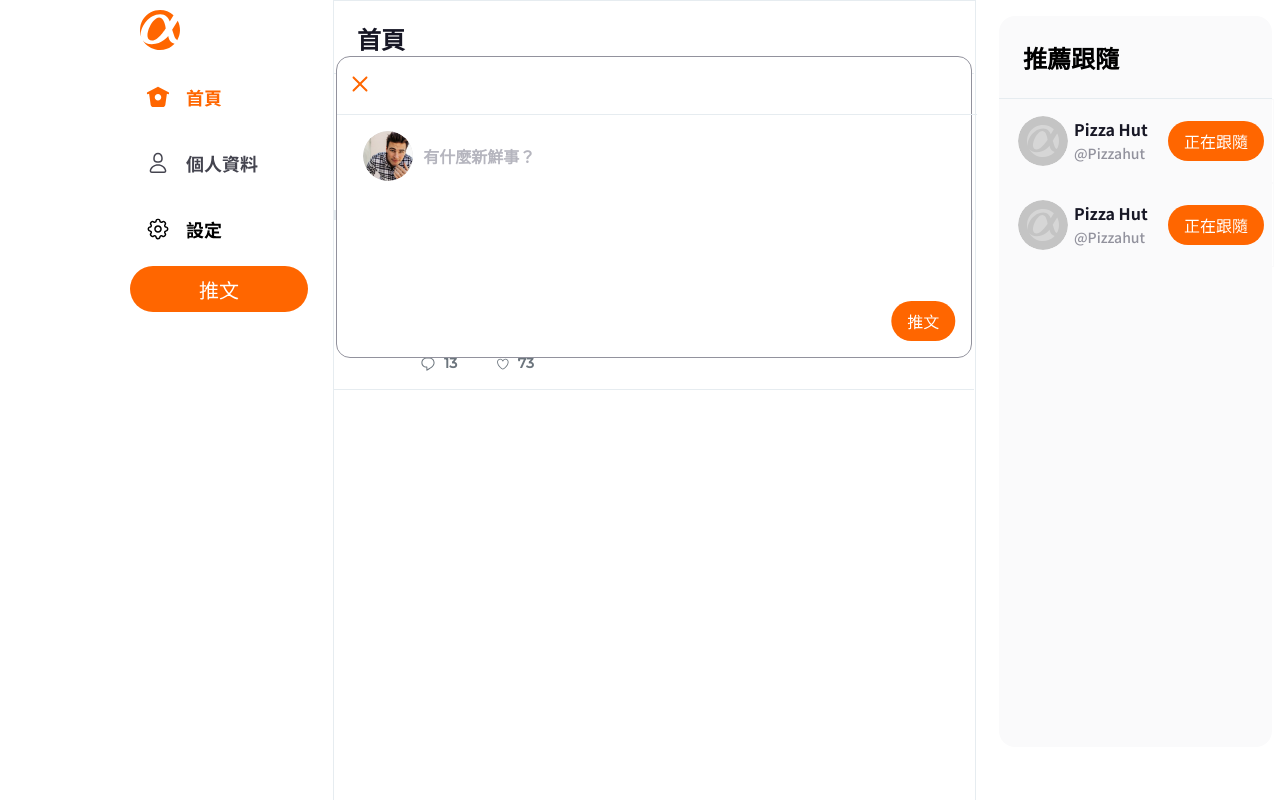
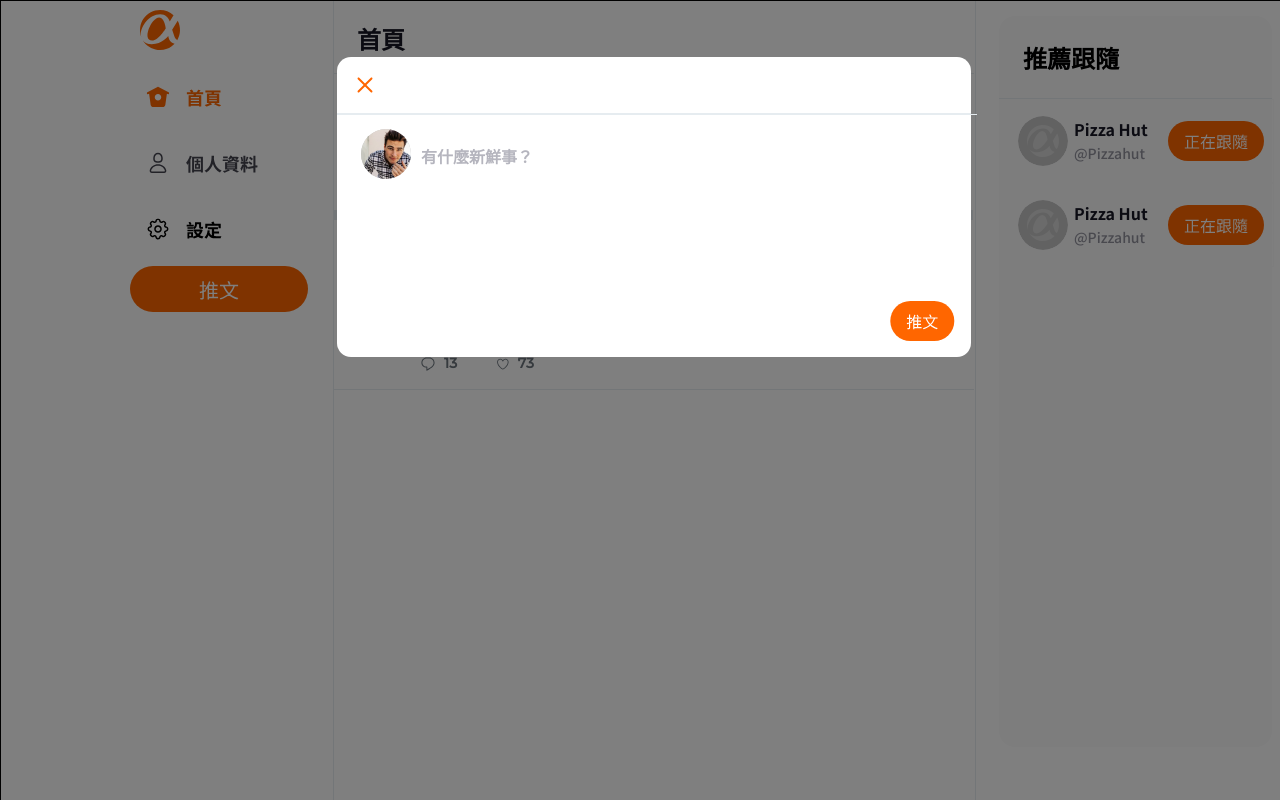
Before and after one commit to bluelsa/twitter-frontend-2023, a React (Create React App) app: page /home in a window 1280 px wide. Both pictures are taken after a click on the element 654 px from the left and 150 px from the top of the page. Built offline with nearby package versions, Linux system fonts and the light colour scheme.

Commit message:
Feat: update popup window layout

```diff
--- a/src/common/TwitPopUp.jsx
+++ b/src/common/TwitPopUp.jsx
@@ -1,20 +1,24 @@
 import styles from "../pages/HomeStyle.module.scss";
-import { ReactComponent as ModalX } from "../assets/image/ModalX.svg"
+import { ReactComponent as ModalX } from "../assets/image/ModalX.svg";
 import { ReactComponent as PostButton } from "../assets/image/PostButton.svg";
-
+import { ReactComponent as Avatar } from '../assets/image/PostPhoto.svg'
 
 const TwitPopUp = (props) => {
   return (
     <div className={styles.popContainer}>
+      <div className={styles.popInner}>
         <div className={styles.popHeader}>
-        <div>
-          <ModalX onClick={() => props.setTwit(false)} />
-        </div>
+          <ModalX
+            className={styles.deleteIcon}
+            onClick={() => props.setTwit(false)}
+          />
         </div>
         <div className={styles.mainDivider}></div>
         <div className={styles.postContainer}>
           <div className={styles.postContent}>
-          <div className={styles.postAvatar}></div>
+            <div className={styles.postAvatar}>
+              <Avatar/>
+            </div>
             <textarea
               className={styles.postText}
               placeholder="有什麼新鮮事？"
@@ -25,6 +29,7 @@ const TwitPopUp = (props) => {
           <PostButton />
         </div>
       </div>
+    </div>
   );
 };
 
--- a/src/components/Home/Post.jsx
+++ b/src/components/Home/Post.jsx
@@ -1,11 +1,12 @@
 import styles from "../../pages/HomeStyle.module.scss";
 import { ReactComponent as PostButton } from "../../assets/image/PostButton.svg";
+import { ReactComponent as Avatar } from '../../assets/image/PostPhoto.svg'
 
 const Post = (props) => {
   return (
     <div className={styles.postContainer} onClick={() => props.setTwit(true)}>
       <div className={styles.postContent}>
-        <div className={styles.postAvatar}></div>
+        <div className={styles.postAvatar}><Avatar/></div>
         <textarea
           className={styles.postText}
           placeholder="有什麼新鮮事？"
--- a/src/components/Others/UserEditModal.jsx
+++ b/src/components/Others/UserEditModal.jsx
@@ -8,6 +8,7 @@ import { ReactComponent as ChangePhotoIcon } from "../../assets/image/iconCCamer
 const UserEditModal = (props) => {
   return (
     <div className={styles.editContainer}>
+      <div className={styles.editInner}>
       <div className={styles.editHeader}>
         <div>
           <ModalX onClick={() => props.setEditPopup(false)} />
@@ -65,6 +66,7 @@ const UserEditModal = (props) => {
         </div>
         <div className={styles.textCount}>0/160</div>
       </div>
+      </div>
     </div>
   );
 };
--- a/src/components/Others/editStyle.module.scss
+++ b/src/components/Others/editStyle.module.scss
@@ -2,24 +2,38 @@
 
 //edit
 .editContainer {
-  position:fixed;
-  top: 56px;
-  left: 337px;
-  width: 634px;
-  height: 610px;
-  z-index: 1000;
-  background-color: #FFFFFF;
-  border-radius: 14px;
-  border: 1px solid #92929D;
+  border: 1px solid #000;
+  width: 100%;
+  height: 100vh;
+  position: fixed;
+  z-index: 100;
+  top: 0;
+  left: 0;
+  background-color: rgb(0, 0, 0, 0.5);
+  display: flex;
+  justify-content: center;
+  align-items: center;
+
+  .editInner {
+     top: 56px;
+    left: 337px;
+    width: 634px;
+    height: 610px;
+    background-color: #fff;
+    border-radius: 14px;
   display: flex;
   flex-direction: column;
-
+  }
 }
 
 .imageContainer {
   position: relative;
   width: 634px;
   height: 340px;
+
+  .cover {
+    filter: brightness(60%)
+  }
 }
 
  .avatarWrapper {
--- a/src/components/User/EditPopup.module.scss
+++ b/src/components/User/EditPopup.module.scss
@@ -1,4 +1,5 @@
 .popupContainer {
+  border: 1px solid red;
   width: 100%;
   height: 100vh;
   position: fixed;
--- a/src/pages/HomeStyle.module.scss
+++ b/src/pages/HomeStyle.module.scss
@@ -14,7 +14,6 @@
   display: grid;
   grid-template-columns: 333px 641px 426px;
   grid-template-rows: 1200px;
-
 }
 
 .interaction {
@@ -27,12 +26,9 @@
   width: 640px;
   height: 1px;
   border: none;
-  background-color: #E6ECF0;
+  background-color: #e6ecf0;
   margin-bottom: 16px;
 }
-
-
-
 
 //中間Content
 .scrollbar {
@@ -41,16 +37,14 @@
   &::-webkit-scrollbar {
     width: 15px;
     height: 1193px;
-    background-color: #FAFAFA;
-    border: 1px solid #E6ECF0;
-
+    background-color: #fafafa;
+    border: 1px solid #e6ecf0;
   }
 
   &::-webkit-scrollbar-thumb {
     border-radius: 8px;
-    background-color: #C1C1C1;
-    box-shadow: inset 3px 0px 0px#E8E8E8,
-      inset -3px 0px 0px #F0F0F0;
+    background-color: #c1c1c1;
+    box-shadow: inset 3px 0px 0px#E8E8E8, inset -3px 0px 0px #f0f0f0;
   }
 }
 
@@ -58,15 +52,14 @@
   width: 1400px;
   height: 1200px;
   position: fixed;
-  background-color: #C4C4C4;
+  background-color: #c4c4c4;
   filter: brightness(60%);
-
 }
 
 .mainBackground {
   width: 100%;
   height: 100%;
-  border: 1px solid #E6ECF0;
+  border: 1px solid #e6ecf0;
   overflow-y: scroll;
   overflow-x: hidden;
   position: relative;
@@ -75,13 +68,12 @@
     margin-top: 20px;
     width: 100%;
     height: 52px;
-    font-family: 'Noto Sans TC';
+    font-family: "Noto Sans TC";
     font-size: 24px;
     font-weight: 700;
     padding-left: 23px;
     color: #171725;
     position: relative;
-
   }
 
   .postContainer {
@@ -100,14 +92,13 @@
         cursor: pointer;
       }
     }
-
   }
 
   .postDivider {
     width: 639px;
     height: 10px;
     border: none;
-    background-color: #E6ECF0;
+    background-color: #e6ecf0;
   }
 
   .tweets {
@@ -120,7 +111,7 @@
 .grayBackground {
   position: fixed;
   z-index: 1000;
-  background-color: #C4C4C4;
+  background-color: #c4c4c4;
   filter: brightness(60%);
 }
 
@@ -130,14 +121,13 @@
   width: 50px;
   height: 50px;
   border-radius: 50%;
-  background-color: #C4C4C4;
+  background-color: #c4c4c4;
   margin-left: 2.3px;
   background: url(../assets/image/Head.svg);
 
   &:hover {
     cursor: pointer;
   }
-
 }
 
 .tweetContainer {
@@ -166,7 +156,7 @@
     .tweetArticle {
       width: 100%;
       height: 78px;
-      font-family: 'Noto Sans TC';
+      font-family: "Noto Sans TC";
       font-size: 16px;
       font-weight: 400;
       line-height: 26px;
@@ -188,9 +178,9 @@
         div {
           font-size: 14px;
           font-weight: 600;
-          font-family: 'Montserrat';
+          font-family: "Montserrat";
           line-height: 14px;
-          color: #6C757D;
+          color: #6c757d;
         }
       }
     }
@@ -205,7 +195,7 @@
   grid-gap: 8px;
 
   .tweetName {
-    font-family: 'Noto Sans TC';
+    font-family: "Noto Sans TC";
     font-size: 16px;
     font-weight: 700;
     line-height: 26px;
@@ -217,11 +207,11 @@
   }
 
   .tweetTime {
-    font-family: 'Noto Sans TC';
+    font-family: "Noto Sans TC";
     font-size: 14px;
     font-weight: 400;
     line-height: 22px;
-    color: #6C757D;
+    color: #6c757d;
     padding-top: 2px;
   }
 }
@@ -239,13 +229,13 @@
     top: 16px;
     left: 25px;
     border-radius: 16px;
-    background-color: #FAFAFB;
+    background-color: #fafafb;
 
     .popularRectangle {
       width: 273px;
       height: 1px;
       border: none;
-      background-color: #E6ECF0;
+      background-color: #e6ecf0;
     }
 
     .popularTitle {
@@ -257,7 +247,7 @@
         height: 26px;
         font-size: 24px;
         font-weight: 700;
-        font-family: 'Noto Sans TC';
+        font-family: "Noto Sans TC";
         margin-top: 24px;
         margin-left: 24px;
       }
@@ -270,7 +260,7 @@
 .followerContainer {
   width: 100%;
   height: 82px;
-  border: 1px solid #FAFAFB;
+  border: 1px solid #fafafb;
 
   .followerContent {
     width: 250px;
@@ -287,7 +277,7 @@
       .followerName {
         width: 100%;
         height: 26px;
-        font-family: 'Noto Sans TC';
+        font-family: "Noto Sans TC";
         font-size: 16px;
         font-weight: 700;
         line-height: 26px;
@@ -301,11 +291,11 @@
       .followerTime {
         width: 100%;
         height: 22px;
-        font-family: 'Noto Sans TC';
+        font-family: "Noto Sans TC";
         font-size: 14px;
         font-weight: 500;
         line-height: 22px;
-        color: #92929D;
+        color: #92929d;
       }
     }
 
@@ -321,39 +311,44 @@
 
 //TwitPopUp
 .popContainer {
+  border: 1px solid #000;
+  width: 100%;
+  height: 100vh;
   position: fixed;
-  top: 56px;
-  left: 336px;
+  z-index: 100;
+  top: 0;
+  left: 0;
+  background-color: rgb(0, 0, 0, 0.5);
+
+  .popInner {
+    margin-top: 56px;
+    margin-left: 336px;
     width: 634px;
     height: 300px;
-  z-index: 1000;
-  background-color: #FFFFFF;
+    background-color: #fff;
     border-radius: 14px;
-  border: 1px solid #92929D;
-  z-index: 1000;
 
     .popButton {
-    width: 64.5px;
-    height: 40px;
-    position: absolute;
-    bottom: 16px;
-    right: 16px;
+      text-align: end;
+      margin-top: 50px;
+      margin-right: 16px;
 
       &:hover {
         cursor: pointer;
       }
     }
+    .popHeader {
+      border-bottom: 1px solid#E6ECF0;
+      width: 100%;
+      height: 56px;
+      margin-top: 16px;
+      display: flex;
+
+      .deleteIcon {
+        margin-top: 20px;
+        margin-left: 19.5px;
       }
-
-.popHeader {
-  width: 100%;
-  height: 41px;
-  margin-top: 16px;
-
-  div {
-    width: 24px;
-    height: 24px;
-    margin-left: 15px;
+    }
   }
 }
 
@@ -369,13 +364,6 @@
   gap: 8px;
 
   .postAvatar {
-    width: 50px;
-    height: 50px;
-    border-radius: 50%;
-    background-color: #C4C4C4;
-    margin-left: 2.3px;
-    background: url(../assets/image/PostPhoto.svg);
-
     &:hover {
       cursor: pointer;
     }
@@ -384,14 +372,14 @@
   .postText {
     width: 526px;
     height: 26px;
-    font-family: 'Noto Sans TC';
+    font-family: "Noto Sans TC";
     font-size: 18px;
     font-weight: 700;
     line-height: 26px;
     resize: none;
     border: none;
     overflow-y: hidden;
-    color: #6C757D;
+    color: #6c757d;
 
     &:focus {
       outline: none;
@@ -403,7 +391,6 @@
   }
 }
 
-
 // replyPopUp
 .replyPopUpContanier {
   width: 634px;
@@ -414,10 +401,9 @@
   top: 56px;
   left: 336px;
   z-index: 1000;
-  background-color: #FFFFFF;
+  background-color: #ffffff;
   border-radius: 14px;
-  border: 1px solid #92929D;
-
+  border: 1px solid #92929d;
 }
 
 .replyCollection {
@@ -426,7 +412,6 @@
   margin: 0px auto;
   display: flex;
   gap: 8px;
-
 }
 
 .replyAvatar {
@@ -462,20 +447,19 @@
 .replyTo {
   width: 100%;
   height: 22px;
-  font-family: 'Noto Sans TC';
+  font-family: "Noto Sans TC";
   font-weight: 400;
   font-size: 14px;
   line-height: 22px;
-  color: #6C757D;
+  color: #6c757d;
 }
 
 .replyName {
   width: 100%;
   height: 22px;
-  font-family: 'Noto Sans TC';
+  font-family: "Noto Sans TC";
   font-weight: 400;
   font-size: 14px;
   line-height: 22px;
-  color: #FF6600;
-
+  color: #ff6600;
 }
```
Also changed, not shown: src/components/User/EditPopup.jsx (+3 -6 lines), src/components/User/UserProfile.jsx (+2 -14 lines). Lines whose indentation alone changed are shown as unchanged.
